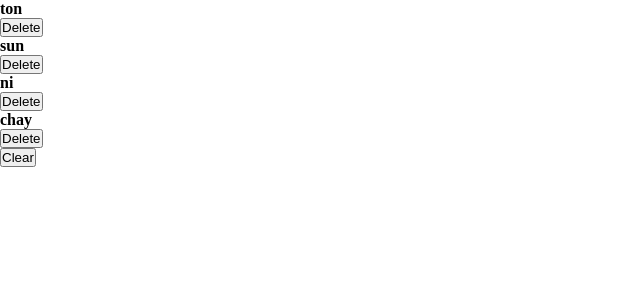
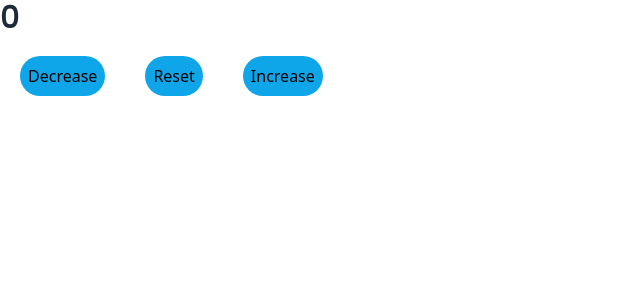
Before and after one commit to Kittonn/Fundamental, a React (Create React App) app in the folder Website/React/tutorial2/: page / in a window 1280 px wide. Shown: the top 300 px of the page, without its empty margins (0-640 px from the left). Built offline with nearby package versions, Linux system fonts and the light colour scheme.

Commit message:
Learn React

```diff
--- a/Website/React/tutorial2/package.json
+++ b/Website/React/tutorial2/package.json
@@ -34,5 +34,10 @@
       "last 1 firefox version",
       "last 1 safari version"
     ]
+  },
+  "devDependencies": {
+    "autoprefixer": "^10.4.2",
+    "postcss": "^8.4.8",
+    "tailwindcss": "^3.0.23"
   }
 }
--- /dev/null
+++ b/Website/React/tutorial2/postcss.config.js
@@ -0,0 +1,6 @@
+module.exports = {
+  plugins: {
+    tailwindcss: {},
+    autoprefixer: {},
+  },
+}
--- a/Website/React/tutorial2/src/App.jsx
+++ b/Website/React/tutorial2/src/App.jsx
@@ -1,12 +1,8 @@
 import React from "react";
-import Array from "./Components/UseState/Array";
+import Counter from "./Components/UseState/Counter";
 const App = () => {
 
-  return (
-    <div>
-      <Array />
-    </div>
-  );
+  return <div><Counter /></div>;
 };
 
 export default App;
--- /dev/null
+++ b/Website/React/tutorial2/src/Components/UseState/Counter.jsx
@@ -0,0 +1,35 @@
+import React, { useState } from "react";
+
+const Counter = () => {
+  const [counter, setCounter] = useState(0);
+  const Increase = () => {
+    setCounter((prevNum) =>{
+      return prevNum +1;
+    })
+  };
+
+  const reset = () => {
+    setCounter((prevNum)=>{
+      return 0;
+    })
+  }
+  const Decrease = () => {
+    setCounter((prevNum) => {
+      return prevNum - 1;
+    });
+  };
+  return (
+    <div>
+      <h1 className="text-gray-800 font-[Poppins] text-3xl font-bold">
+        {counter}
+      </h1>
+      <button className="bg-sky-500 m-5 p-2 rounded-full" onClick={Decrease}>Decrease</button>
+      <button className="bg-sky-500 m-5 p-2 rounded-full" onClick={reset}>Reset</button>
+      <button className="bg-sky-500 m-5 p-2 rounded-full" onClick={Increase}>
+        Increase
+      </button>
+    </div>
+  );
+};
+
+export default Counter;
--- /dev/null
+++ b/Website/React/tutorial2/src/Components/UseState/Object.jsx
@@ -0,0 +1,24 @@
+import React, { useState } from "react";
+
+const Object = () => {
+  const [people, setPeople] = useState({
+    name: "Kittipod",
+    age: 17,
+    message: "random message",
+  });
+
+  const changeMessage = () => {
+    setPeople({ ...people, message: "hello world" });
+  };
+
+  return (
+    <div>
+      <h1>{people.name}</h1>
+      <h1>{people.age}</h1>
+      <h1>{people.message}</h1>
+      <button onClick={changeMessage}>Change message</button>
+    </div>
+  );
+};
+
+export default Object;
--- a/Website/React/tutorial2/src/index.css
+++ b/Website/React/tutorial2/src/index.css
@@ -1,5 +1,4 @@
-* {
-    margin: 0;
-    padding: 0;
-    box-sizing: border-box;
-}
+@import url('https://fonts.googleapis.com/css2?family=Poppins&display=swap');
+@tailwind base;
+@tailwind components;
+@tailwind utilities;
--- a/Website/React/tutorial2/src/index.jsx
+++ b/Website/React/tutorial2/src/index.jsx
@@ -4,7 +4,7 @@ import "./index.css";
 import App from "./App";
 const Home = () => {
   return (
-    <div>
+    <div >
       <App />
     </div>
   );
--- /dev/null
+++ b/Website/React/tutorial2/tailwind.config.js
@@ -0,0 +1,9 @@
+module.exports = {
+  content: [
+    "./src/**/*.{js,jsx,ts,tsx}",
+  ],
+  theme: {
+    extend: {},
+  },
+  plugins: [],
+}
```
Also changed, not shown: 1 other file (tests, documents, lock files or other folders).
